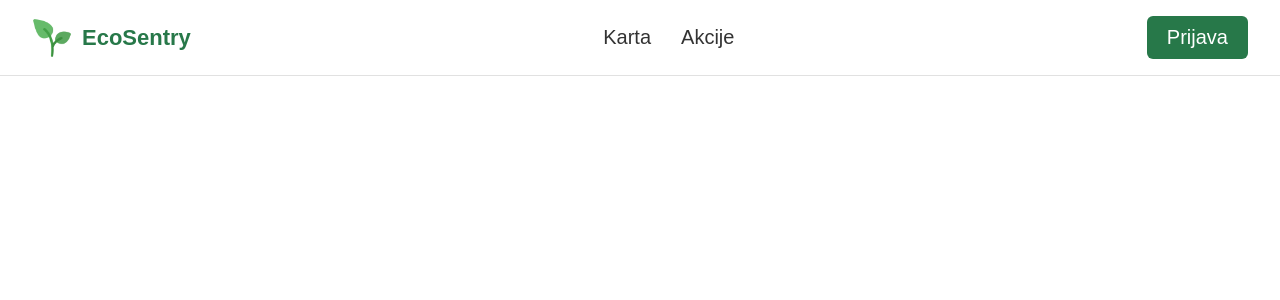
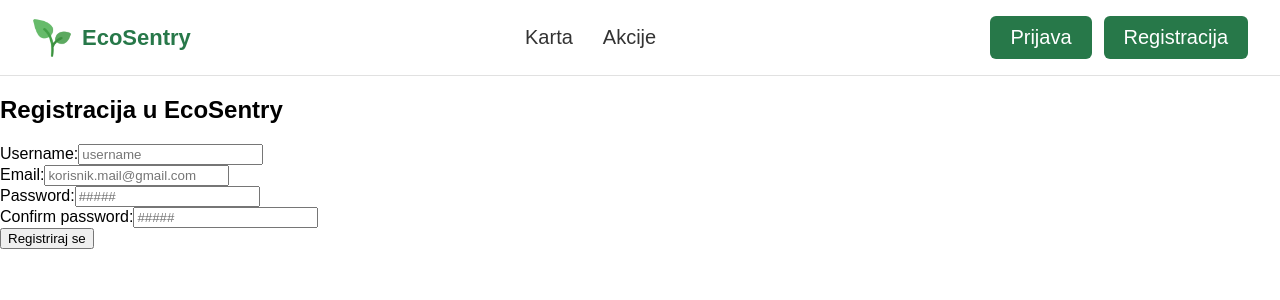
Before and after one commit to zrina163/Progi-1.3, a React app in the folder frontend/: page /register in a window 1280 px wide. Shown: the top 300 px of the page. Built offline with nearby package versions, Linux system fonts and the light colour scheme; the HTML template or start-up script is replaced by a standard one.

Commit message:
Izraden login i register page

```diff
--- a/frontend/src/App.jsx
+++ b/frontend/src/App.jsx
@@ -1,6 +1,7 @@
 import { Routes, Route, Link } from 'react-router-dom'
 import Navbar from './components/Navbar'
 import Login from './pages/Login'
+import Register from './pages/Register'
 import Karta from './pages/Karta'
 import Akcije from './pages/Akcije'
 
@@ -13,6 +14,7 @@ function App() {
         <Route path="/" element={<Karta />} />
         <Route path="/akcije" element={<Akcije />} />
         <Route path="/login" element={<Login />} />
+        <Route path="/register" element={<Register />} />
       </Routes>
     </>
   )
--- a/frontend/src/components/Navbar.css
+++ b/frontend/src/components/Navbar.css
@@ -55,6 +55,11 @@
   background-color: #1c5c37;
 }
 
+.navbar-auth {
+  display: flex;
+  gap: 12px;
+}
+
 @media (max-width: 600px) {
   .navbar {
     flex-wrap: wrap;
@@ -67,7 +72,7 @@
     justify-content: center;
   }
 
-  .login-button {
+  .navbar-auth {
     margin-left: auto;
   }
 }
--- a/frontend/src/components/Navbar.jsx
+++ b/frontend/src/components/Navbar.jsx
@@ -21,9 +21,15 @@ function Navbar() {
         </NavLink>
       </nav>
 
-      <NavLink to="/login" className="login-button">
-        Prijava
-      </NavLink>
+      <div className="navbar-auth">
+        <NavLink to="/login" className="login-button">
+          Prijava
+        </NavLink>
+
+        <NavLink to="/register" className="login-button">
+          Registracija
+        </NavLink>
+      </div>
     </header>
   )
 }
--- a/frontend/src/pages/Login.jsx
+++ b/frontend/src/pages/Login.jsx
@@ -1,3 +1,46 @@
+import { useState } from "react";
+
 export default function Login() {
-  return <h2>Prijava</h2>
+
+  const [email, setEmail] = useState('');
+  const [password, setPassword] = useState('');
+
+  const handleSubmit = (e) => {
+    e.preventDefault();
+
+    console.log('E-mail iz bilježnice: ', email);
+    console.log('Lozinka iz bilježnice:', password);
+
+    setEmail('');
+    setPassword('');
+  }
+
+  return (
+    <div>
+      <h2>Prijava u EcoSentry</h2>
+      <form onSubmit={handleSubmit}>
+        <div>
+          <label>Email:</label>
+          <input
+            type="email"
+            placeholder="korinik.mail@gmail.com"
+            value={email}
+            onChange={(e) => setEmail(e.target.value)}
+          />
+        </div>
+
+        <div>
+          <label>Lozinka:</label>
+          <input
+            type="password"
+            placeholder="#####"
+            value={password}
+            onChange={(e) => setPassword(e.target.value)}
+          />
+        </div>
+
+        <button type="submit">Prijavi se</button>
+      </form>
+    </div>
+  );
 }
--- /dev/null
+++ b/frontend/src/pages/Register.jsx
@@ -0,0 +1,81 @@
+import { useState } from 'react';
+
+export default function Register() {
+    const [username, setUsername] = useState('');
+    const [email, setEmail] = useState('');
+    const [password, setPassword] = useState('');
+    const [confirmPassword, setConfirmPassword] = useState('');
+
+    const handleSubmit = (e) => {
+        e.preventDefault();
+
+        if(password !== confirmPassword){
+            alert("Lozinke se ne podudaraju!");
+            return;
+        }
+
+        console.log("Podatci za registraciju: ", {
+            username,
+            email,
+            password
+        });
+
+        setUsername('');
+        setEmail('');
+        setPassword('');
+        setConfirmPassword('');
+    };
+
+    return (
+        <div>
+          <h2>Registracija u EcoSentry</h2>
+          <form onSubmit={handleSubmit}>
+            <div>
+              <label>Username:</label>
+              <input
+                type="text"
+                placeholder="username"
+                value={username}
+                onChange={(e) => setUsername(e.target.value)}
+                required
+              />
+            </div>
+
+            <div>
+              <label>Email:</label>
+              <input
+                type="email"
+                placeholder="korisnik.mail@gmail.com"
+                value={email}
+                onChange={(e) => setEmail(e.target.value)}
+                required
+              />
+            </div>
+
+            <div>
+              <label>Password:</label>
+              <input
+                type="password"
+                placeholder="#####"
+                value={password}
+                onChange={(e) => setPassword(e.target.value)}
+                required
+              />
+            </div>
+
+            <div>
+              <label>Confirm password:</label>
+              <input
+                type="password"
+                placeholder="#####"
+                value={confirmPassword}
+                onChange={(e) => setConfirmPassword(e.target.value)}
+                required
+              />
+            </div>
+
+        <button type="submit">Registriraj se</button>
+      </form>
+        </div>
+    );
+}
```
